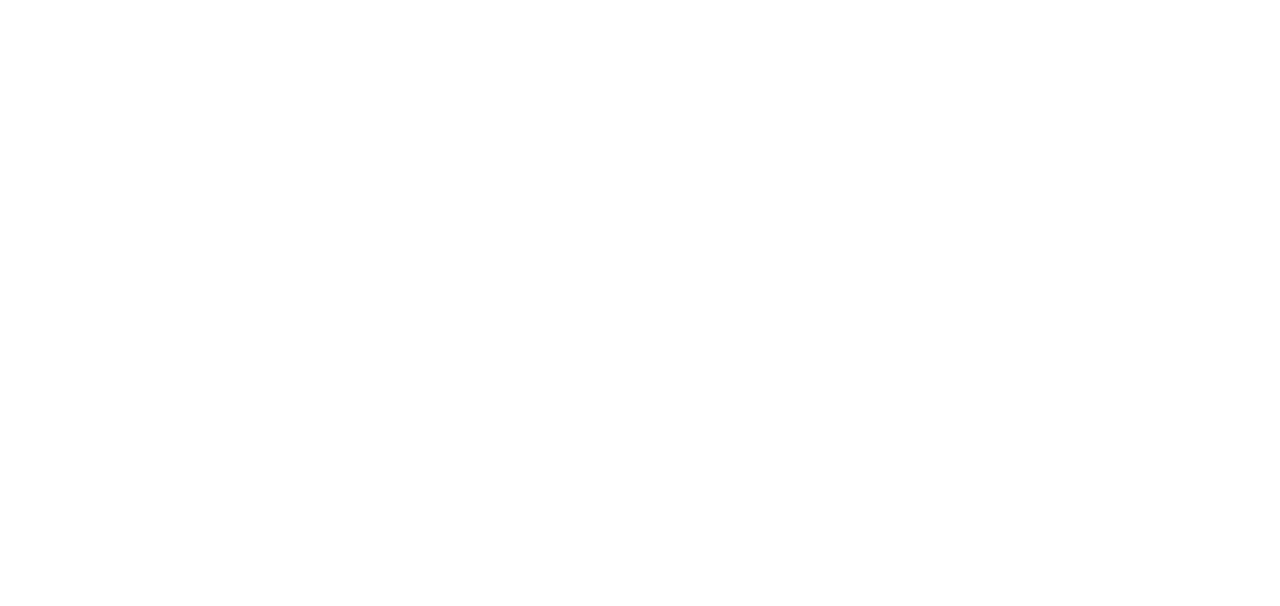
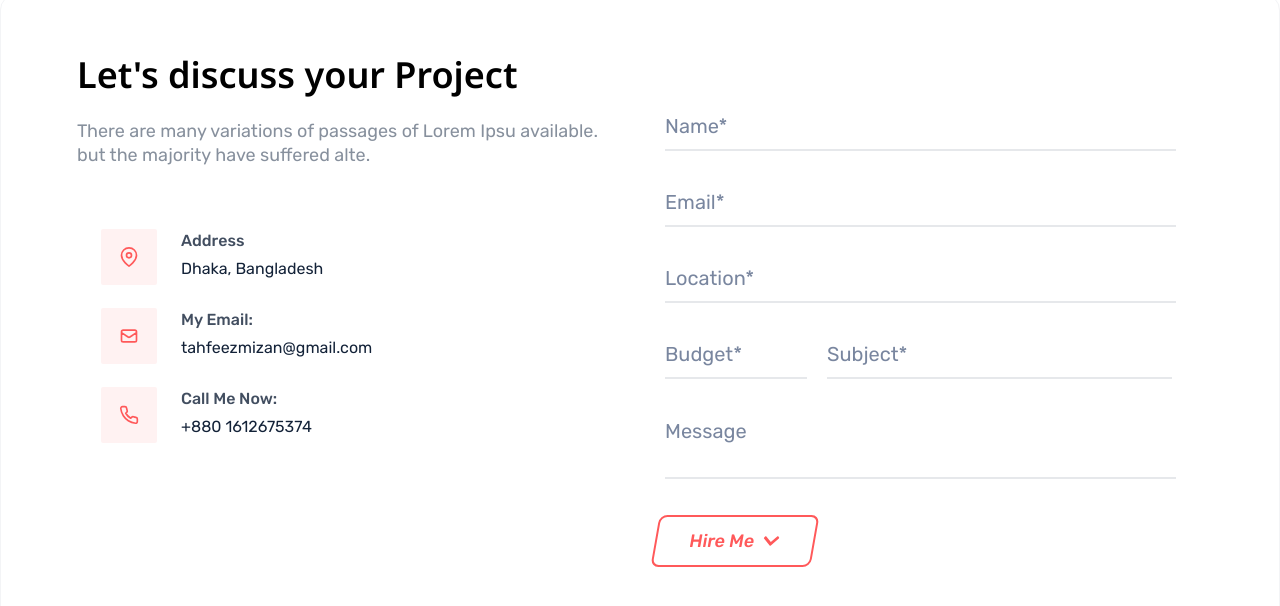
Before and after one commit to tahfeezmizan/portfolio-site, a React (Vite) app: page / in a window 1280 px wide. Shown: the part 1951-2557 px from the top of the page. Before the commit the page ends 1865 px from the top, so only its background shows below. Built offline with nearby package versions, Linux system fonts and the light colour scheme.

Commit message:
complete contact us page

```diff
--- a/src/index.css
+++ b/src/index.css
@@ -136,13 +136,8 @@
 .appDesign p.appDec,
 .webDec,
 .productDec {
-    /* font-size: 19px;
-    color: rgb(146, 147, 156);
-    font-weight: 300; */
     line-height: 30px;
     transform: skew(5deg);
-    /* padding: 0px 5px 0px 10px; */
-    /* font-family: Rubik, sans-serif; */
 }
 
 .webDesign:hover,
@@ -167,3 +162,77 @@
     background: rgb(255, 255, 255);
     transition: all 0.3s ease 0s;
 }
+
+
+
+
+.addressTitle p {
+    font-size: 18px;
+    line-height: 24px;
+    color: rgb(135, 144, 157);
+    font-family: Rubik, sans-serif;
+}
+
+
+.icon i.bi.bi-geo-alt, i.bi-envelope, i.bi-telephone {
+
+    padding: 10px;
+    font-size: 20px;
+}
+
+.address .text h2 {
+    color: rgb(66, 78, 96);
+    line-height: 20px;
+}
+
+.address .text p {
+    color: rgb(19, 34, 56);
+    line-height: 35px !important;
+}
+
+
+
+form {
+    overflow: hidden;
+    margin-top: 70px;
+    padding-left: 5px;
+}
+
+input#number {
+    width: 25%;
+    margin-right: 10px;
+}
+
+input#subject {
+    width: 60.82%;
+}
+
+input, textarea {
+    border-top: none;
+    border-right: none;
+    border-left: none;
+    border-image: initial;
+    outline: none;
+    width: 90%;
+    padding: 10px 0px !important;
+    margin-left: 10px !important;
+    margin-bottom: 30px !important;
+    border-bottom: 2px solid rgb(230, 232, 235) !important;
+}
+
+input::placeholder, textarea::placeholder {
+    font-size: 20px;
+    line-height: 24px;
+    color: rgb(121, 134, 159);
+    font-weight: 400;
+    font-family: Rubik, sans-serif;
+}
+
+textarea {
+    resize: none;
+  }
+
+input::-webkit-outer-spin-button, input::-webkit-inner-spin-button {
+    appearance: none;
+    margin: 0px;
+}
--- a/src/page/Home/Home.jsx
+++ b/src/page/Home/Home.jsx
@@ -2,6 +2,7 @@
 import BannerSlider from './BannerSlider';
 import Experiences from '../share/Experiences/Experiences';
 import Service from '../share/Service/Service';
+import Contactus from '../share/ContactUs/Contactus';
 
 const Home = () => {
     return (
@@ -9,6 +10,8 @@
             <BannerSlider></BannerSlider>
             <Experiences></Experiences>
             <Service></Service>
+
+            <Contactus></Contactus>
         </div>
     );
 };
--- /dev/null
+++ b/src/page/share/ContactUs/Contactus.jsx
@@ -0,0 +1,90 @@
+import { Button } from '@headlessui/react';
+import React from 'react';
+import { FaChevronDown } from 'react-icons/fa';
+import { FiMapPin } from 'react-icons/fi';
+import { HiOutlineMail } from 'react-icons/hi';
+import { LuPhone } from 'react-icons/lu';
+
+const Contactus = () => {
+    return (
+        <div className='pt-20'>
+            <div className="container bg-white shadow-xl border-gray-100 border rounded-2xl " id="contact">
+                <div className="formContent p-10">
+                    <div className="grid grid-cols-4 gap-5">
+                        <div className="col-span-2">
+                            <div className="addressContent py-5 ps-5">
+                                <div className="addressTitle">
+                                    <h2 className="pb-6 text-4xl font-NotoSans font-semibold">Let's discuss your Project</h2>
+                                    <p className="pb-10 pr-5 text-decColor font-normal font-Rubik text-lg">There are many variations of passages of Lorem Ipsu available. but the majority have suffered alte.</p>
+                                </div>
+                                <div className="AddressData ml-6 mt-5">
+                                    <div className="address flex items-center gap-6 mb-5">
+                                        <div className="icon w-14 h-14 flex items-center justify-center bg-iconBg text-primaryTextColor text-xl rounded-sm ">
+                                            <FiMapPin />
+                                        </div>
+                                        <div className="text ">
+                                            <h2 className='text-base font-medium pt-1 font-Rubik'>Address</h2>
+                                            <p className='font-Rubik'>Dhaka, Bangladesh</p>
+                                        </div>
+                                    </div>
+                                    <div className="address flex items-center gap-6 mb-5">
+                                        <div className="icon w-14 h-14 flex items-center justify-center bg-iconBg text-primaryTextColor text-xl rounded-sm ">
+                                            <HiOutlineMail />
+                                        </div>
+                                        <div className="text ">
+                                            <h2 className='text-base font-medium pt-1 font-Rubik'>My Email:</h2>
+                                            <p className='font-Rubik'>tahfeezmizan@gmail.com</p>
+                                        </div>
+                                    </div>
+                                    <div className="address flex items-center gap-6 mb-5">
+                                        <div className="icon w-14 h-14 flex items-center justify-center bg-iconBg text-primaryTextColor text-xl rounded-sm ">
+                                            <LuPhone />
+                                        </div>
+                                        <div className="text ">
+                                            <h2 className='text-base font-medium pt-1 font-Rubik'>Call Me Now:</h2>
+                                            <p className='font-Rubik'>+880 1612675374</p>
+                                        </div>
+                                    </div>
+                                </div>
+                            </div>
+                        </div>
+
+                        <div className="col-span-2">
+                            <div className="contactForm">
+                                <form
+                                    action="https://formspree.io/f/{form_id}"
+                                    method="post"
+                                >
+                                    <input type="text" id="fname" name="firstname" placeholder="Name*" required
+                                    />
+
+                                    <input type="email" id="email" name="email" placeholder="Email*" required
+                                    />
+
+                                    <input type="text" id="location" name="location" placeholder="Location*"
+                                        required
+                                    />
+
+                                    <input type="number" id="number" name="budget" placeholder="Budget*" required
+                                    />
+
+                                    <input type="text" name="subject" id="subject" placeholder="Subject*" required
+                                    />
+
+                                    <textarea id="message" name="message" placeholder="Message"                                   ></textarea>
+
+                                    <Button className="NavButton mb-5 font-Rubik text-lg font-medium inline-flex items-center justify-center gap-2 rounded-lg w-40 h-10 border-2 py-6 bg-transparent text-primaryTextColor border-primaryTextColor hover:bg-primaryTextColor hover:text-white">
+                                        Hire Me
+                                        <FaChevronDown />
+                                    </Button>
+                                </form>
+                            </div>
+                        </div>
+                    </div>
+                </div>
+            </div>
+        </div>
+    );
+};
+
+export default Contactus;
--- a/tailwind.config.js
+++ b/tailwind.config.js
@@ -23,7 +23,8 @@
         HeaderBG: 'rgb(17, 18, 20)',
         primaryTextColor: 'rgb(255, 89, 90)',
         textColor: 'rgb(138, 139, 140)',
-        decColor: "rgb(146, 147, 156)"
+        decColor: "rgb(146, 147, 156)",
+        iconBg: "#FFF2F2"
       },
     },
   },
```
